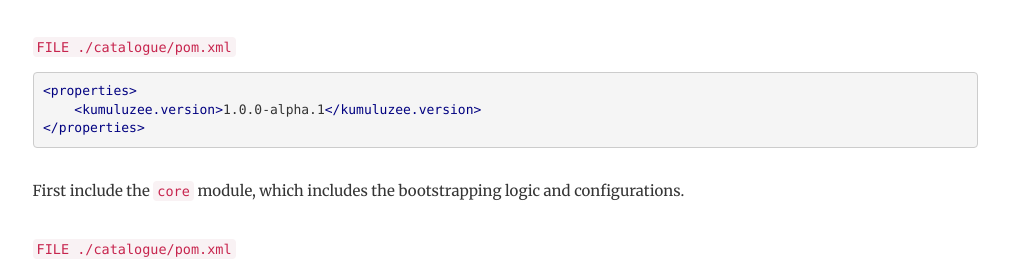
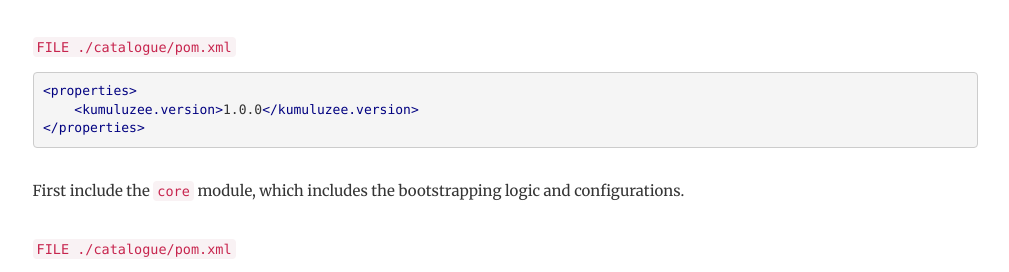
Before and after one commit to kumuluz/blog.sunesis.si, a Jekyll site: the page built from _posts/2015-06-04-microservices-with-java-ee-and-kumuluzee.markdown, in a window 1280 px wide and 900 px high, scrolled down 8577 px. Shown: the part 158-430 px from the top of the window, without its empty margins (135-1144 px from the left). Built offline with Jekyll 4.4.1, drawn with Linux system fonts in a browser that asks for light colours; some of the changed text lies outside the part shown.

Commit message:
Microservices with Java EE and Kumuluz: Updated framework version

```diff
--- a/_posts/2015-06-04-microservices-with-java-ee-and-kumuluzee.markdown
+++ b/_posts/2015-06-04-microservices-with-java-ee-and-kumuluzee.markdown
@@ -213,7 +213,7 @@
 
 {% highlight xml %}
 <properties>
-    <kumuluzee.version>1.0.0-alpha.1</kumuluzee.version>
+    <kumuluzee.version>1.0.0</kumuluzee.version>
 </properties>
 {% endhighlight %}
 
@@ -358,7 +358,7 @@
 
 {% highlight xml %}
 <properties>
-    <kumuluzee.version>1.0.0-alpha.1</kumuluzee.version>
+    <kumuluzee.version>1.0.0</kumuluzee.version>
 </properties>
 
 ...
@@ -522,7 +522,7 @@
 
 {% highlight xml %}
 <properties>
-    <kumuluzee.version>1.0.0-alpha.1</kumuluzee.version>
+    <kumuluzee.version>1.0.0</kumuluzee.version>
 </properties>
 
 ...
```
